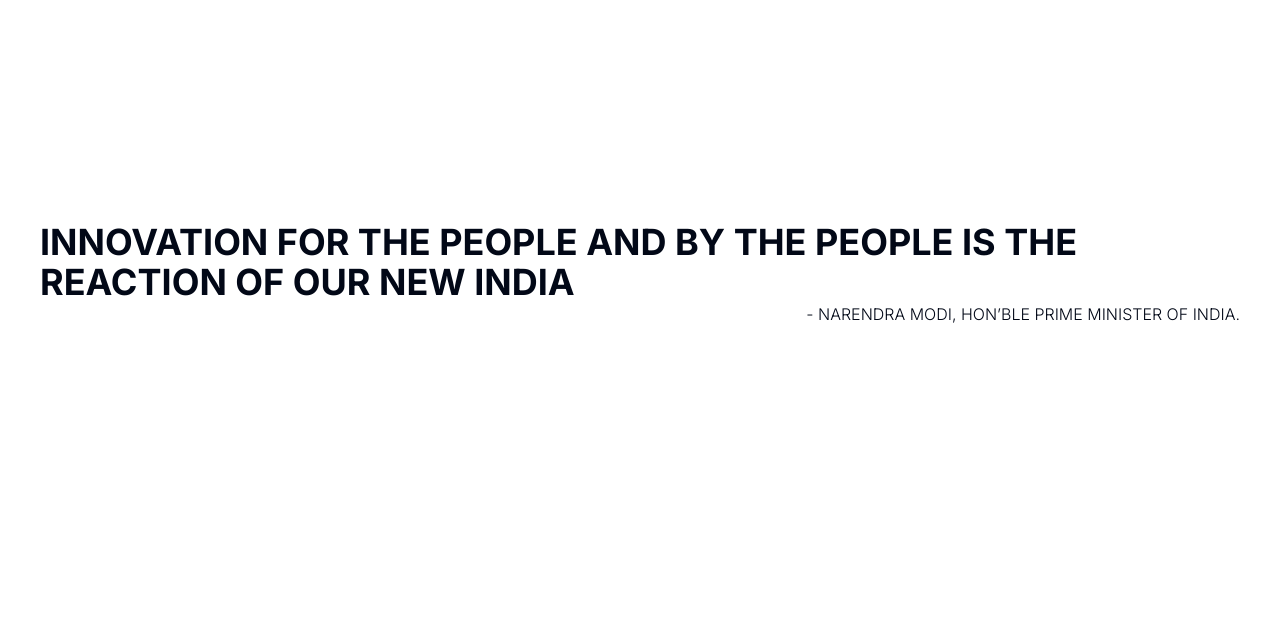
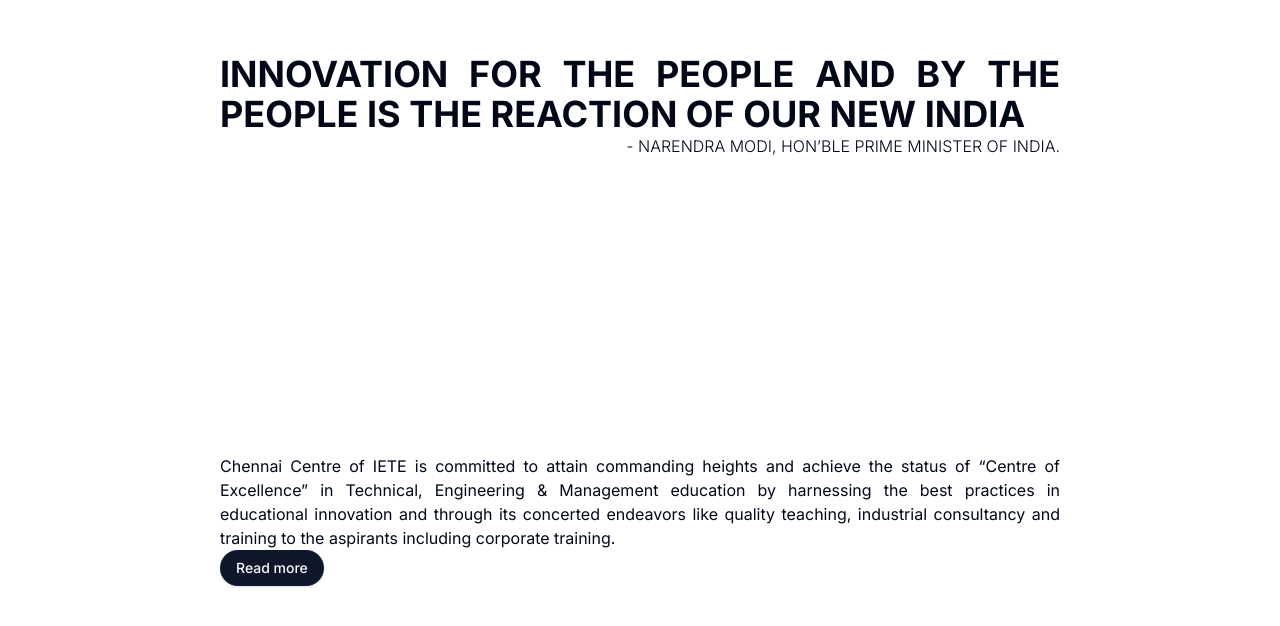
Before and after one commit to HLrahul/IETE, a Next.js app: page / in a window 1280 px wide. Shown: the part 746-1372 px from the top of the page. Built offline with nearby package versions, Linux system fonts and the light colour scheme.

Commit message:
added Intro paragraph

```diff
--- a/app/page.tsx
+++ b/app/page.tsx
@@ -1,6 +1,8 @@
 import Navbar from "@/components/Navbar";
 import Hero from "@/components/HeroSection";
 import Intro from "@/components/IntroSection";
+import FeaturedEvents from "@/components/FeaturedEvents";
+import Footer from "@/components/Footer";
 
 export default function Home() {
     return (
@@ -10,6 +12,10 @@
             <Hero />
 
             <Intro />
+
+            <FeaturedEvents />
+
+            <Footer />
         </div>
     );
 }
--- /dev/null
+++ b/components/FeaturedEvents.tsx
@@ -0,0 +1,7 @@
+export default function () {
+    return (
+        <div className="h-screen w-full px-10">
+
+        </div>
+    )
+}
--- /dev/null
+++ b/components/Footer.tsx
@@ -0,0 +1,7 @@
+export default function Footer () {
+    return (
+        <div className="h-[50vh] w-full p-10">
+
+        </div>
+    )
+}
--- a/components/IntroSection.tsx
+++ b/components/IntroSection.tsx
@@ -1,11 +1,31 @@
+import { Button } from "./ui/button";
+
 export default function Intro() {
     return (
-      <div className="h-screen w-[100%] p-10 relative pt-[21vh]">
-        <h1 className="text-4xl font-bold">
-          INNOVATION FOR THE PEOPLE AND BY THE PEOPLE IS THE REACTION OF OUR NEW
-          INDIA
-        </h1>
-        <h4 className="font-light flex justify-end">- NARENDRA MODI, HON’BLE PRIME MINISTER OF INDIA.</h4>
+      <div className="h-screen w-[100%] px-10">
+
+      <div className="h-[50%] w-[70%] m-auto flex-col items-center justify-center">
+          <h1 className="text-4xl font-bold text-justify">
+            INNOVATION FOR THE PEOPLE AND BY THE PEOPLE IS THE REACTION OF OUR
+            NEW INDIA
+          </h1>
+          <h4 className="font-light flex justify-end">
+            - NARENDRA MODI, HON’BLE PRIME MINISTER OF INDIA.
+          </h4>
+        </div>
+
+        <div className="h-[50%] w-[70%] flex-col m-auto">
+          <p className="text-justify">
+            Chennai Centre of IETE is committed to attain commanding heights and
+            achieve the status of “Centre of Excellence” in Technical,
+            Engineering & Management education by harnessing the best practices
+            in educational innovation and through its concerted endeavors like
+            quality teaching, industrial consultancy and training to the
+            aspirants including corporate training.
+          </p>
+          <Button className="rounded-3xl">Read more</Button>
+        </div>
+
       </div>
     );
 }
--- a/components/Navbar.tsx
+++ b/components/Navbar.tsx
@@ -7,18 +7,43 @@
 import ThemeMenuButton from "./ThemeButton";
 
 export default function Navbar() {
-
-    const [top, setTop] = useState(5);
+  const [scrolledDown, setScrolledDown] = useState(false);
+  const [prevScrollY, setPrevScrollY] = useState(0);
+  const [prevScrollUp, setPrevScrollUp] = useState(0);
 
   useEffect(() => {
     const handleScroll = () => {
-        const currentTop = window.scrollY;
-        if (currentTop > 0) {
-          setTop(-16);
+      const currentScrollY = window.scrollY;
+
+      if (currentScrollY > prevScrollY) {
+        setScrolledDown(true);
       } else {
-          setTop(5);
+        setScrolledDown(false);
       }
+
+      setPrevScrollY(currentScrollY);
     };
+
+    window.addEventListener("scroll", handleScroll);
+
+    return () => {
+      window.removeEventListener("scroll", handleScroll);
+    };
+  }, []);
+
+  useEffect(() => {
+    const handleScroll = () => {
+      const currentScrollY = window.scrollY;
+
+      if (currentScrollY > prevScrollUp) {
+        setScrolledDown(false);
+      } else {
+        setScrolledDown(true);
+      }
+
+      setPrevScrollUp(currentScrollY);
+    };
+
     window.addEventListener("scroll", handleScroll);
 
     return () => {
@@ -28,7 +53,10 @@
 
   return (
     <div className="flex justify-center items-center transition-all">
-        <Card className={`h-16 top-5 w-[95%] z-50 fixed flex items-center justify-between transition-all`}>
+      <Card
+        style={{ top: scrolledDown ? -100 : 10 }}
+        className={`h-16 w-[95%] z-50 fixed flex items-center justify-between transition-all`}
+      >
         <CardHeader>
           <h1 className="font-bold text-2xl tracking-widest cursor-pointer">
             IETE
```
Lines whose indentation alone changed are shown as unchanged.
